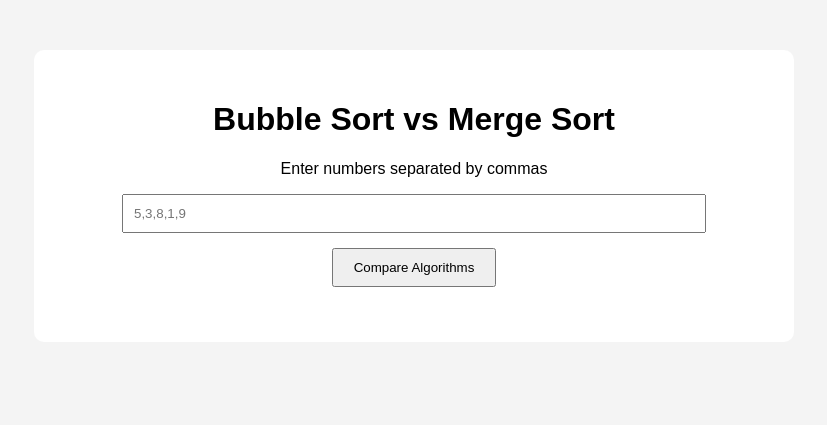
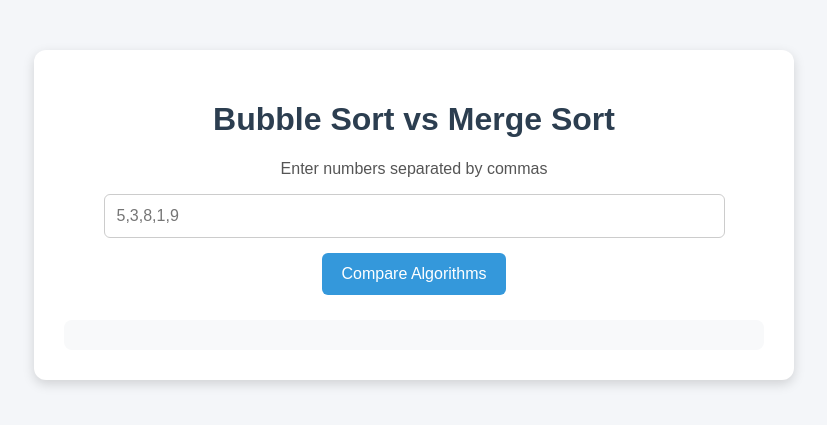
Before and after one commit to lankamahejya/sorting-algorithm-comparison, a Flask app: page / in a window 1280 px wide. Shown: the top 425 px of the page, without its empty margins (226-1053 px from the left). Run offline with Flask 3, Linux system fonts and the light colour scheme.

Commit message:
Improved frontend styling

```diff
--- a/static/script.js
+++ b/static/script.js
@@ -32,8 +32,7 @@ for(let value of values){
 document.getElementById("result").innerHTML = `
     <h2>Results</h2>
 
-        <p><strong>Sorted Array:</strong>
-        ${data.sorted}</p>
+    <p><strong>Sorted Array:</strong> ${data.sorted}</p>
 
     <p><strong>Bubble Sort Time:</strong>
     ${data.bubble_time.toFixed(8)} seconds</p>
--- a/static/style.css
+++ b/static/style.css
@@ -1,29 +1,55 @@
 body{
     font-family: Arial, sans-serif;
-    background-color:#f4f4f4;
+    background: #f4f6f9;
+    margin: 0;
+    padding: 0;
 }
 
 .container{
-    width:700px;
-    margin:auto;
-    margin-top:50px;
-    background:white;
-    padding:30px;
-    border-radius:10px;
-    text-align:center;
+    width: 700px;
+    margin: 50px auto;
+    background: white;
+    padding: 30px;
+    border-radius: 12px;
+    box-shadow: 0 4px 12px rgba(0,0,0,0.15);
+    text-align: center;
+}
+
+h1{
+    color: #2c3e50;
+}
+
+p{
+    color: #555;
 }
 
 input{
-    width:80%;
-    padding:10px;
+    width: 85%;
+    padding: 12px;
+    border: 1px solid #ccc;
+    border-radius: 6px;
+    font-size: 16px;
 }
 
 button{
-    padding:10px 20px;
-    margin-top:15px;
-    cursor:pointer;
+    background-color: #3498db;
+    color: white;
+    border: none;
+    padding: 12px 20px;
+    margin-top: 15px;
+    border-radius: 6px;
+    cursor: pointer;
+    font-size: 16px;
+}
+
+button:hover{
+    background-color: #2980b9;
 }
 
 #result{
-    margin-top:25px;
+    margin-top: 25px;
+    padding: 15px;
+    background: #f8f9fa;
+    border-radius: 8px;
+    text-align: left;
 }
```
Lines whose indentation alone changed are shown as unchanged.
